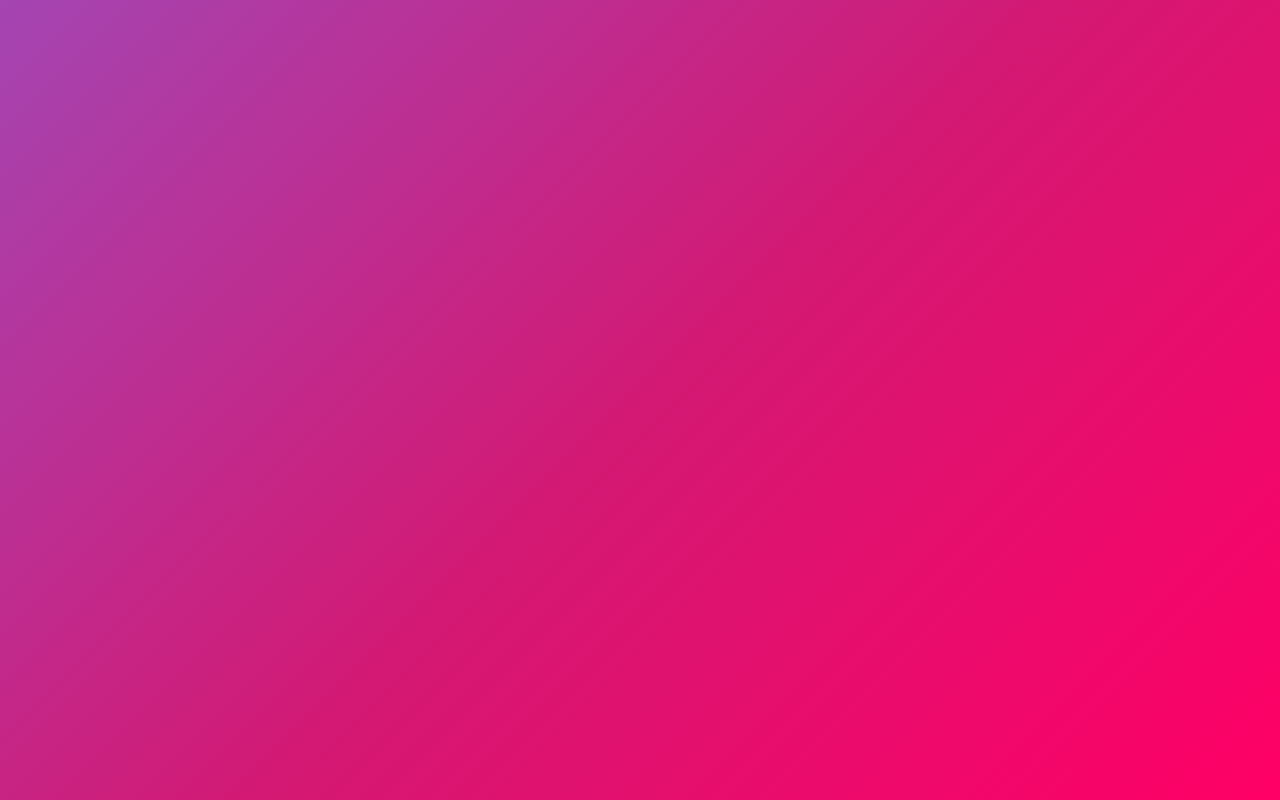
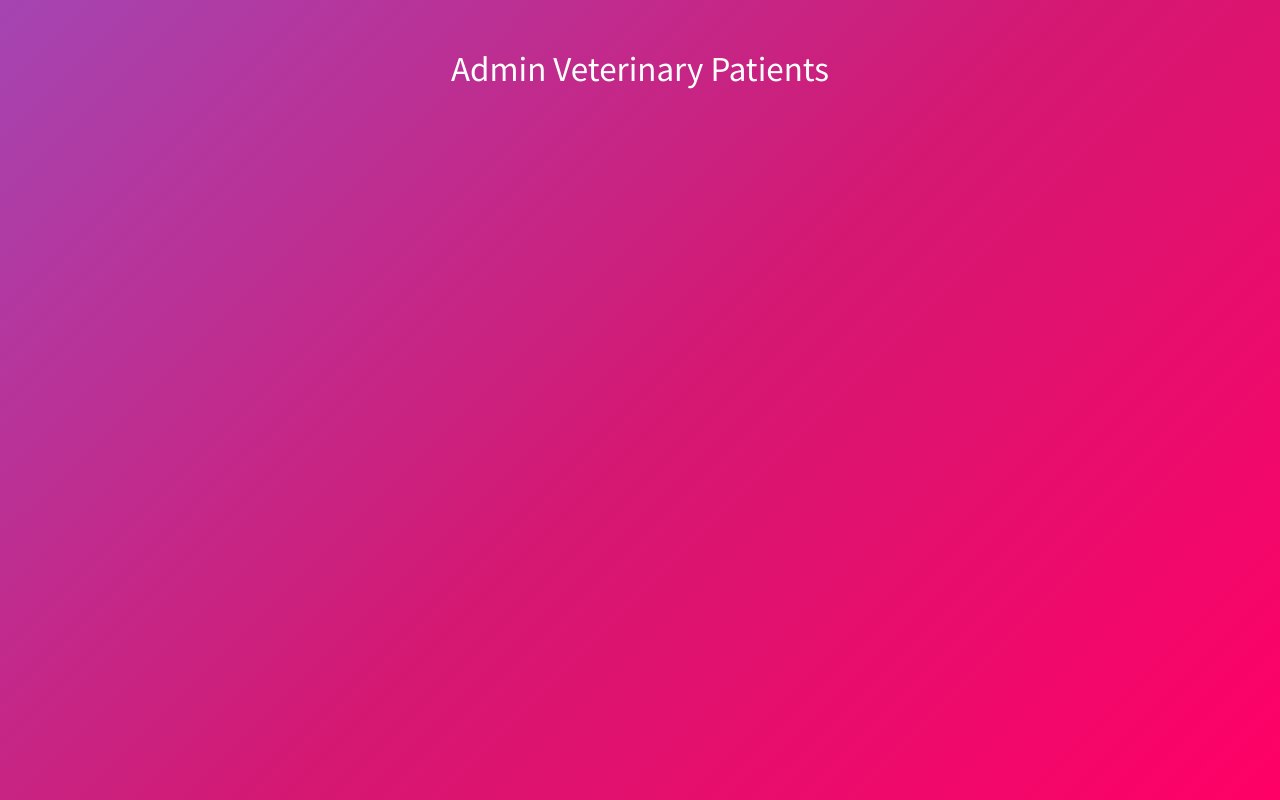
Before and after one commit to Llerena97/veterinary-patients-redux, a React (Create React App) app: page / in a window 1280 px wide. Built offline with nearby package versions, Linux system fonts and the light colour scheme.

Commit message:
Create First Component -> 'Header'

```diff
--- a/src/App.js
+++ b/src/App.js
@@ -1,12 +1,17 @@
-import React from 'react';
+import React, { Component } from 'react';
 import './bootstrap.min.css';
+import Header from './components/Header'
 
-function App() {
-  return (
-    <div className="App">
-
-    </div>
-  );
+class App extends Component {
+  render() {
+    return (
+      <div className="App">
+        <Header
+          title="Admin Veterinary Patients"
+          />
+      </div>
+    );
+  }
 }
 
 export default App;
--- /dev/null
+++ b/src/components/Header.js
@@ -0,0 +1,9 @@
+import React from 'react';
+
+const Header = ({title}) => (
+  <header>
+    <h1 className="text-center">{title}</h1>
+  </header>
+);
+
+export default Header;
```
